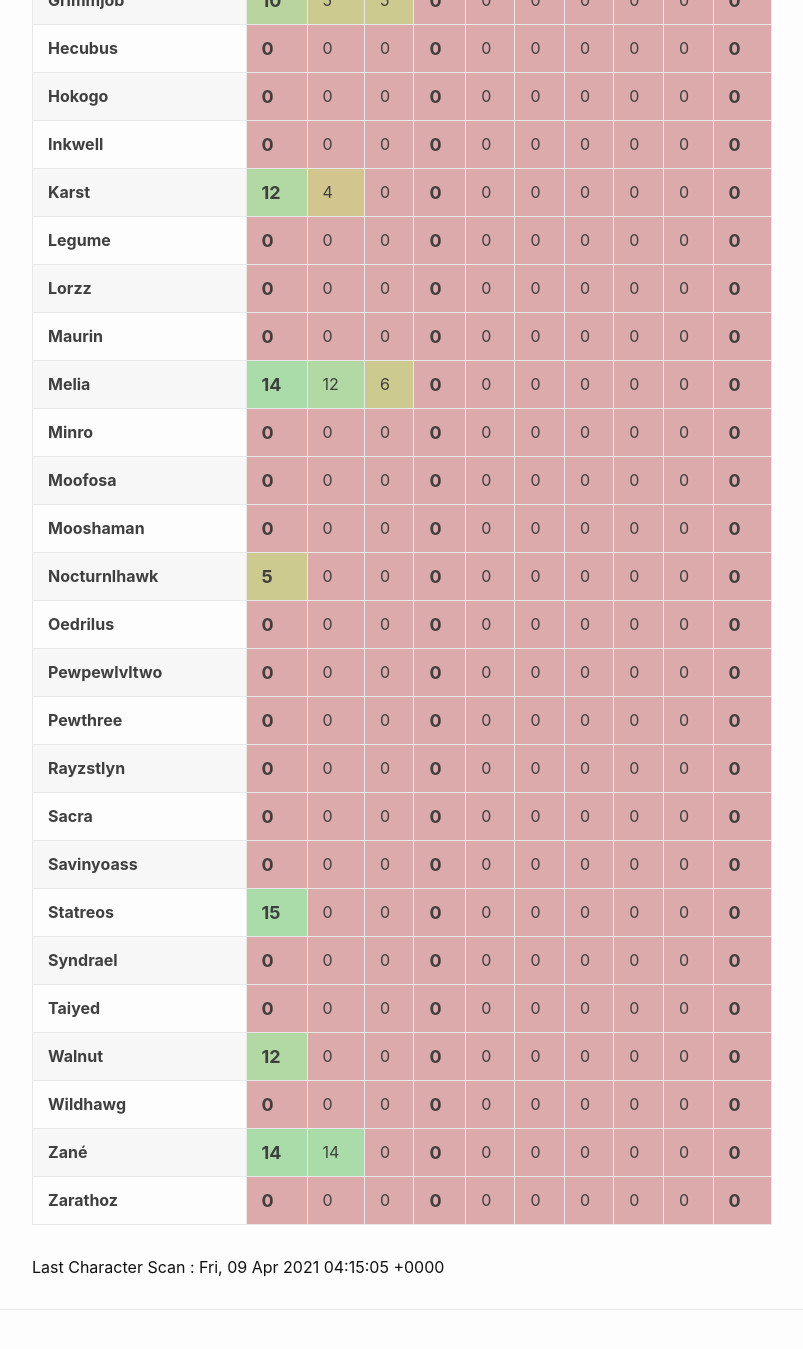
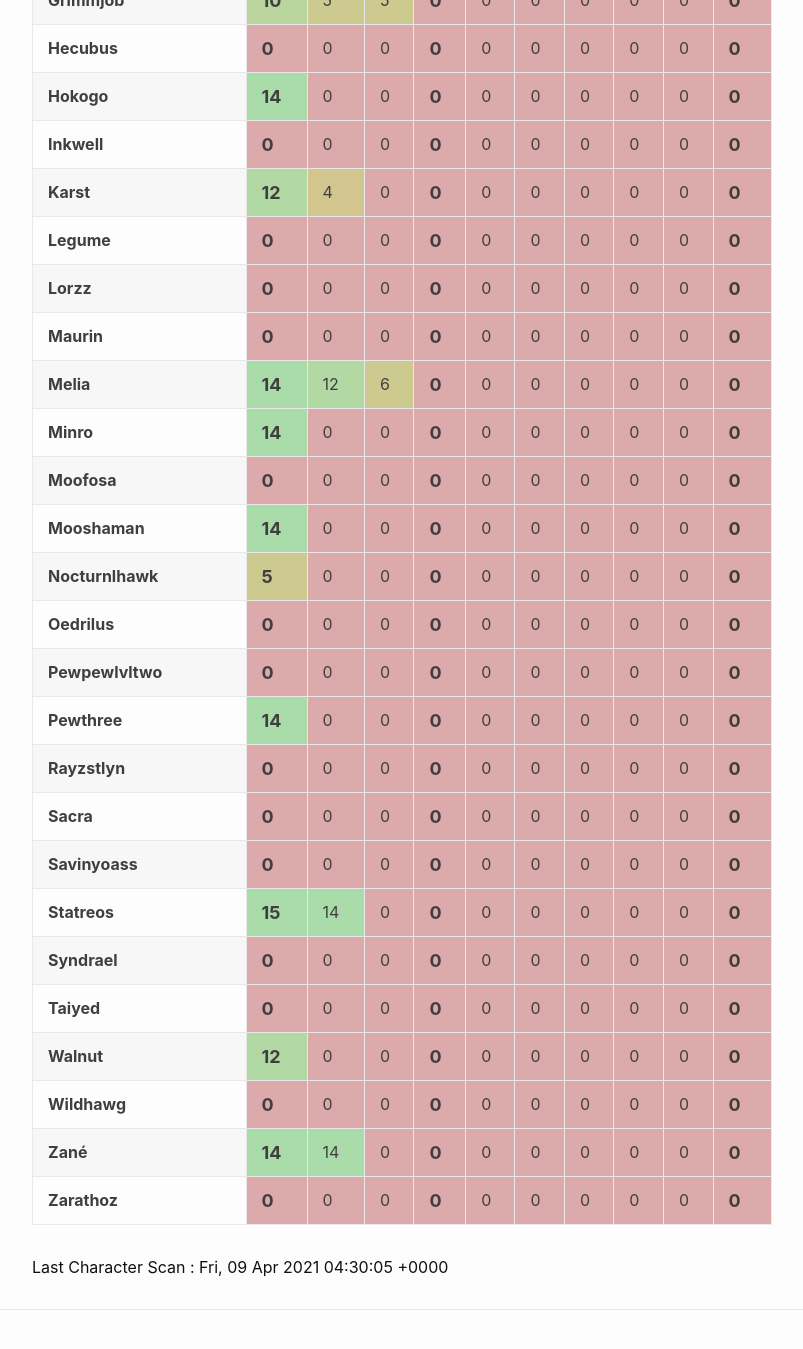
Before and after one commit to eldertribunal/keystonetracker, a Jekyll site: the page built from weekly.md, in a window 1280 px wide and 1400 px high, scrolled down 890 px. Shown: the top 1349 px of the window, without its empty margins (126-929 px from the left). Built offline with Jekyll 4.4.1, drawn with Linux system fonts in a browser that asks for light colours.

Commit message:
auto scan Fri Apr  9 04:30:53 UTC 2021

```diff
--- a/_data/scanned.json
+++ b/_data/scanned.json
@@ -1,3 +1,3 @@
 {
-  "timestamp": 1617941705
+  "timestamp": 1617942605
 }
--- a/_data/weekly.json
+++ b/_data/weekly.json
@@ -197,7 +197,7 @@
   {
     "name": "Minro",
     "dungeons": [
-      0,
+      14,
       0,
       0,
       0,
@@ -242,7 +242,7 @@
   {
     "name": "Pewthree",
     "dungeons": [
-      0,
+      14,
       0,
       0,
       0,
@@ -317,7 +317,7 @@
   {
     "name": "Mooshaman",
     "dungeons": [
-      0,
+      14,
       0,
       0,
       0,
@@ -482,7 +482,7 @@
   {
     "name": "Hokogo",
     "dungeons": [
-      0,
+      14,
       0,
       0,
       0,
@@ -528,7 +528,7 @@
     "name": "Statreos",
     "dungeons": [
       15,
-      0,
+      14,
       0,
       0,
       0,
```
